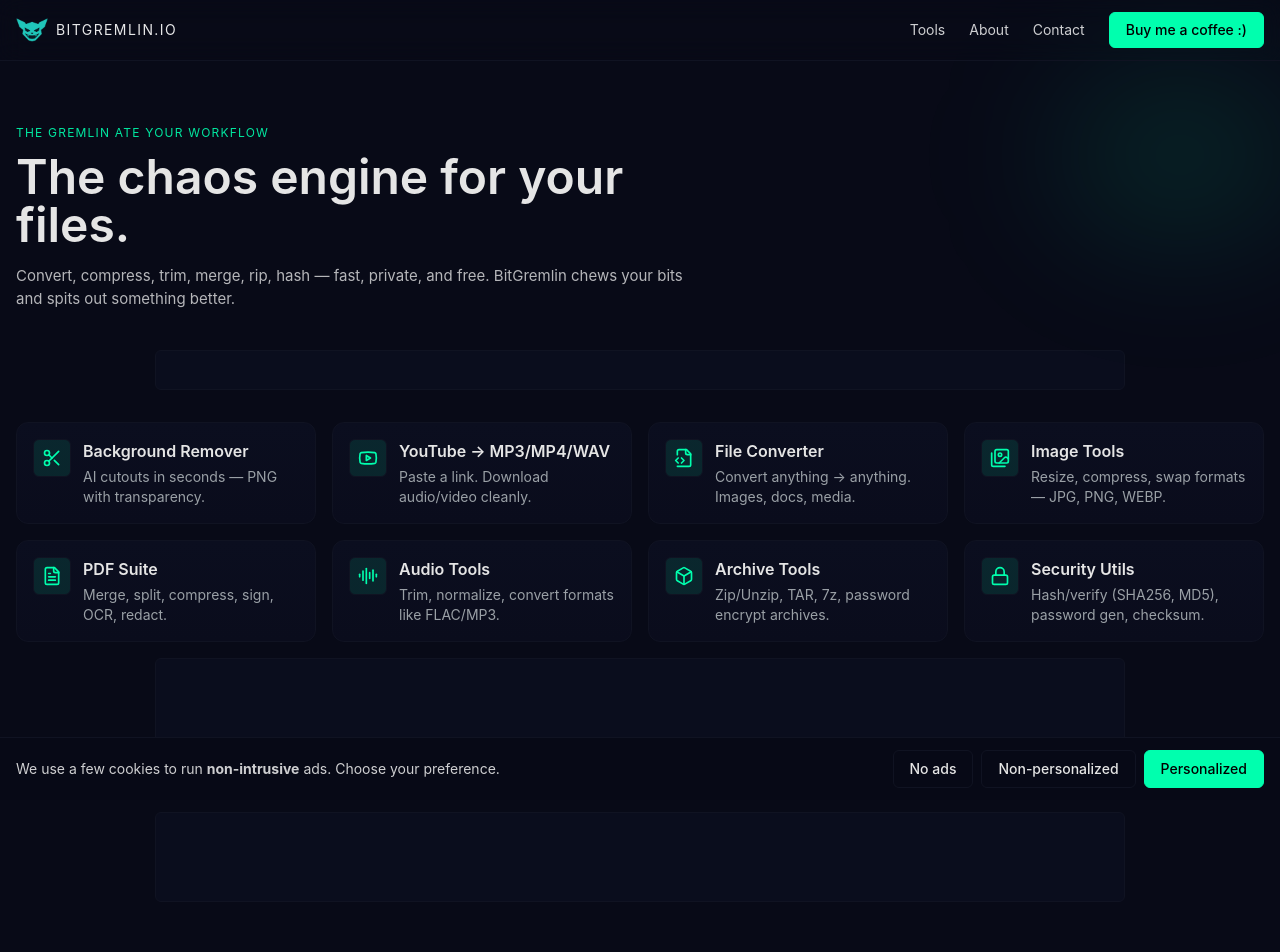
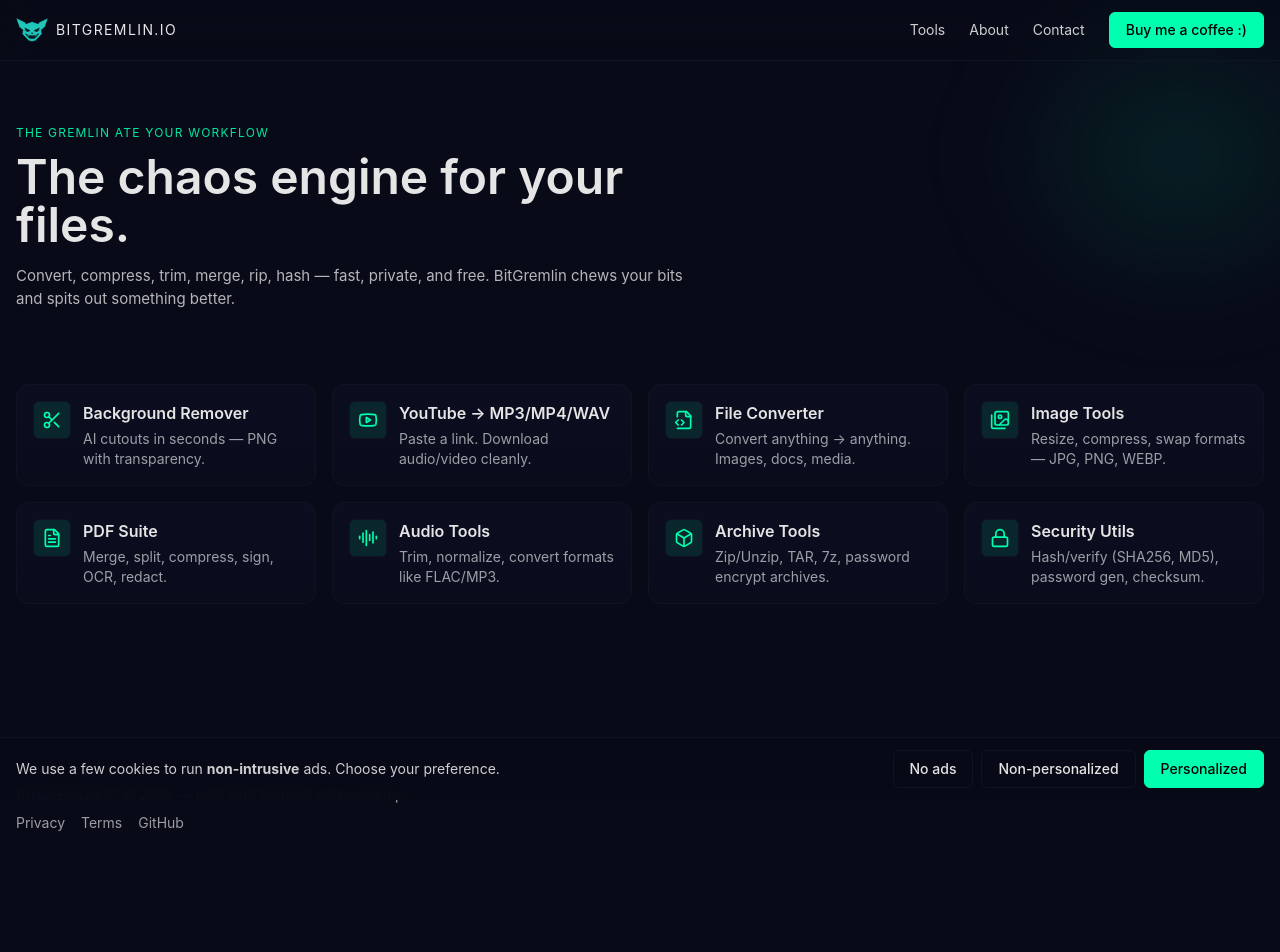
Before and after one commit to B33BMO/bitgremlin, a Next.js app: page / in a window 1280 px wide. Shown: the top 952 px of the page. After the commit the page ends 865 px from the top, so only its background shows below. Built offline with nearby package versions, Linux system fonts and the light colour scheme.

Commit message:
Update AdSlot.tsx

```diff
--- a/components/ads/AdSlot.tsx
+++ b/components/ads/AdSlot.tsx
@@ -2,52 +2,42 @@
 import { useEffect, useRef, useState } from "react";
 
 type AdSlotProps = {
-  id: string;                 // unique per placement (e.g., "hero-below-1")
-  width?: number;             // px
-  height?: number;            // px (reserve to avoid CLS)
-  className?: string;         // extra styling
-  render?: "adsense" | "image" | "house";  // what to render
-  imageHref?: string;         // for "image" render
-  imageSrc?: string;          // for "image" render
-  imageAlt?: string;          // for "image" render
-  nonPersonalized?: boolean;  // 0 or 1 for AdSense NPA
-  maxViewsPerDay?: number;    // frequency cap
+  id: string;                              // unique per placement
+  adClient?: string;                       // fallback if needed
+  adSlot: string;                          // your AdSense slot id (numbers)
+  format?: "responsive" | "fixed";
+  width?: number;                          // used when format="fixed"
+  height?: number;                         // used when format="fixed"
+  className?: string;
+  nonPersonalized?: boolean;               // optional override
+  maxViewsPerDay?: number;
 };
 
 const DAY = 24 * 60 * 60 * 1000;
-
-function viewsKey(id: string) { return `adviews:${id}`; }
-function cleanOld(ts: number) { return Date.now() - ts > DAY; }
+const viewsKey = (id: string) => `adviews:${id}`;
 
 export default function AdSlot({
   id,
+  adClient = "ca-pub-9455100130460173",
+  adSlot,
+  format = "responsive",
   width = 728,
   height = 90,
   className = "",
-  render = "adsense",
-  imageHref,
-  imageSrc,
-  imageAlt = "Sponsored",
-  nonPersonalized = true,
+  nonPersonalized,
   maxViewsPerDay = 8,
 }: AdSlotProps) {
-  const ref = useRef<HTMLDivElement | null>(null);
-  const [visible, setVisible] = useState(false);
-  const [allowed, setAllowed] = useState(false);
+  const wrapRef = useRef<HTMLDivElement | null>(null);
+  const insRef = useRef<HTMLDivElement | null>(null);
+  const [ready, setReady] = useState(false);
   const [capped, setCapped] = useState(false);
 
-  // consent check
-  useEffect(() => {
-    const consent = localStorage.getItem("bg_consent"); // "granted" | "npa" | "denied" | null
-    setAllowed(consent === "granted" || consent === "npa"); // NPA still allowed to show (non-personalized)
-  }, []);
-
-  // frequency capping per slot / per day
+  // frequency cap
   useEffect(() => {
     const raw = localStorage.getItem(viewsKey(id));
     if (raw) {
       const { count, ts } = JSON.parse(raw);
-      if (cleanOld(ts)) {
+      if (Date.now() - ts > DAY) {
         localStorage.setItem(viewsKey(id), JSON.stringify({ count: 0, ts: Date.now() }));
       } else if (count >= maxViewsPerDay) {
         setCapped(true);
@@ -57,109 +47,66 @@
     }
   }, [id, maxViewsPerDay]);
 
-  // lazy reveal
+  // observe visibility
   useEffect(() => {
-    const el = ref.current;
-    if (!el) return;
-    const io = new IntersectionObserver(([entry]) => {
-      if (entry.isIntersecting) setVisible(true);
-    }, { rootMargin: "150px" });
-    io.observe(el);
+    if (!wrapRef.current || capped) return;
+    const io = new IntersectionObserver(([e]) => {
+      if (e.isIntersecting) {
+        setReady(true);
+        io.disconnect();
+      }
+    }, { rootMargin: "200px" });
+    io.observe(wrapRef.current);
     return () => io.disconnect();
-  }, []);
+  }, [capped]);
 
-  // bump views when actually visible
+  // push ad when visible
   useEffect(() => {
-    if (!(visible && allowed && !capped)) return;
-    const raw = localStorage.getItem(viewsKey(id));
-    const cur = raw ? JSON.parse(raw) : { count: 0, ts: Date.now() };
-    if (cleanOld(cur.ts)) {
-      localStorage.setItem(viewsKey(id), JSON.stringify({ count: 1, ts: Date.now() }));
-    } else {
-      localStorage.setItem(viewsKey(id), JSON.stringify({ count: cur.count + 1, ts: cur.ts }));
+    if (!ready || capped || !insRef.current) return;
+
+    // set NPA at runtime if requested
+    if (typeof nonPersonalized === "boolean") {
+      (window as any).adsbygoogle = (window as any).adsbygoogle || [];
+      (window as any).adsbygoogle.requestNonPersonalizedAds = nonPersonalized ? 1 : 0;
     }
-  }, [visible, allowed, capped, id]);
 
-  const WrapperStyles: React.CSSProperties = { width, height };
+    try {
+      // @ts-ignore
+      (window.adsbygoogle = window.adsbygoogle || []).push({});
+      // count a view
+      const raw = localStorage.getItem(viewsKey(id));
+      const cur = raw ? JSON.parse(raw) : { count: 0, ts: Date.now() };
+      const updated = Date.now() - cur.ts > DAY ? { count: 1, ts: Date.now() } : { count: cur.count + 1, ts: cur.ts };
+      localStorage.setItem(viewsKey(id), JSON.stringify(updated));
+    } catch {
+      // swallow; AdSense might not be ready yet
+    }
+  }, [ready, capped, id, nonPersonalized]);
+
+  // size reservation (avoid CLS)
+  const styleFixed = format === "fixed" ? { width, height } : undefined;
 
   return (
     <div
-      ref={ref}
+      ref={wrapRef}
       className={`ad-frame rounded-md border border-[var(--border)] bg-[color:var(--card)]/80 ${className}`}
-      style={WrapperStyles}
+      style={styleFixed}
       aria-label="Sponsored"
       role="region"
     >
-      {/* skeleton / reserved area */}
-      {!visible || !allowed || capped ? (
-        <div className="flex h-full w-full items-center justify-center text-xs text-white/40">
-          {/* keep it calm; empty or a tasteful “sponsored” note */}
-          <span className="sr-only">Ad placeholder</span>
-        </div>
+      {(!ready || capped) ? (
+        <div className="h-full w-full" />
       ) : (
-        <AdRenderer
-          render={render}
-          nonPersonalized={nonPersonalized}
-          imageHref={imageHref}
-          imageSrc={imageSrc}
-          imageAlt={imageAlt}
+        <ins
+          ref={insRef as any}
+          className="adsbygoogle block"
+          style={format === "responsive" ? { display: "block" } : { display: "inline-block", width, height }}
+          data-ad-client={adClient}
+          data-ad-slot={adSlot}
+          // responsive unit:
+          {...(format === "responsive" ? { "data-ad-format": "auto", "data-full-width-responsive": "true" } : {})}
         />
       )}
     </div>
   );
 }
-
-function AdRenderer({
-  render,
-  nonPersonalized,
-  imageHref,
-  imageSrc,
-  imageAlt
-}: {
-  render: "adsense" | "image" | "house";
-  nonPersonalized: boolean;
-  imageHref?: string;
-  imageSrc?: string;
-  imageAlt?: string;
-}) {
-  // Ads load within reserved frame. Swap strategy here without changing layout.
-  if (render === "image" && imageHref && imageSrc) {
-    return (
-      <a href={imageHref} target="_blank" rel="noopener noreferrer" className="block h-full w-full">
-        <img src={imageSrc} alt={imageAlt} className="h-full w-full object-cover" />
-      </a>
-    );
-  }
-
-  if (render === "house") {
-    return (
-      <div className="flex h-full w-full flex-col items-start justify-center p-3">
-        <div className="text-[10px] uppercase tracking-widest text-[var(--accent)]/80">Sponsored</div>
-        <div className="mt-1 text-sm font-semibold">BitGremlin Pro</div>
-        <div className="text-xs text-white/60">No ads. Bigger files. Queue priority.</div>
-        <a
-          href="/pro"
-          className="mt-3 inline-flex items-center gap-2 rounded-md border border-[var(--accent)] px-3 py-1 text-xs text-black"
-          style={{ background: "var(--accent)" }}
-        >
-          Upgrade
-        </a>
-      </div>
-    );
-  }
-
-  // Default: AdSense unit
-  // You’ll need to include the AdSense script in <layout> conditionally (see below).
-  // Example responsive unit. Replace data-ad-client / data-ad-slot with your IDs.
-  return (
-    <ins
-      className="adsbygoogle block h-full w-full"
-      style={{ display: "block" }}
-      data-ad-client="ca-pub-9455100130460173"
-      data-ad-slot="1234567890"
-      data-ad-format="auto"
-      data-full-width-responsive="true"
-      data-adsbygoogle-status={nonPersonalized ? "npa" : "pa"}
-    />
-  );
-}
```
